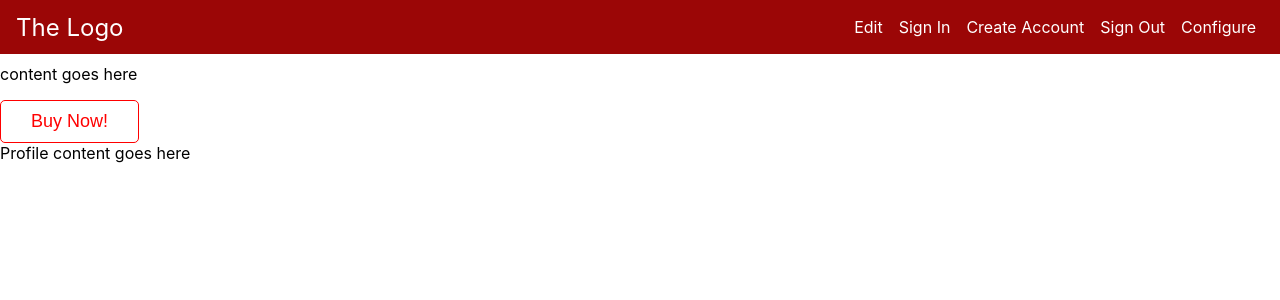
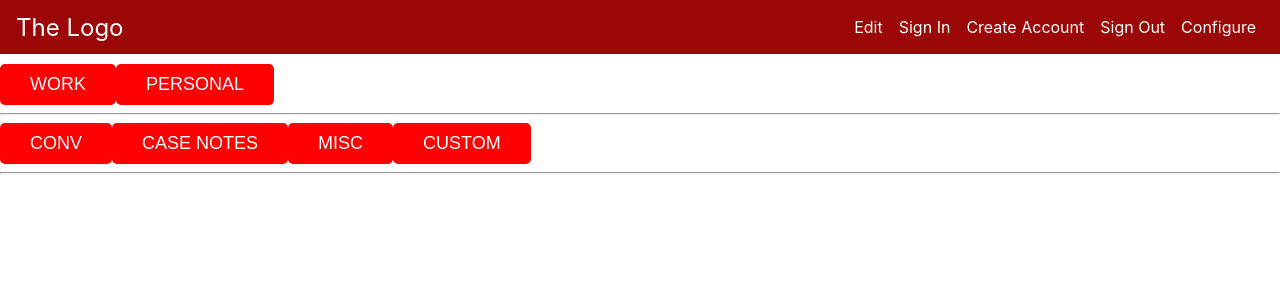
Before and after one commit to Mtn-Drew/stamp-champ, a React (Create React App) app: page /stamps in a window 1280 px wide. Shown: the top 300 px of the page. Built offline with nearby package versions, Linux system fonts and the light colour scheme.

Commit message:
Working on bottom stamps

```diff
--- a/src/App.js
+++ b/src/App.js
@@ -3,15 +3,16 @@ import Toolbar from './components/Navbar/Navbar'
 import SideDrawer from './components/SideDrawer/SideDrawer'
 import BackDrop from './components/Backdrop/Backdrop'
 
-import Profile from './components/Profile/Profile'
+// import Profile from './components/Profile/Profile'
 
 import { Button } from './components/Button/Button'
-import dummyData from './dummyStore'
+import STORE from './STORE'
 
 class App extends React.Component {
   state = {
     sideDrawerOpen: false,
-    // topButtonRow : dummyData.template
+    store: STORE,
+    selectedTemplate: STORE.template[0].id
   }
 
   drawerToggleClickHandler = () => {
@@ -38,41 +39,64 @@ class App extends React.Component {
     document.body.removeChild(el)
   }
 
+
   // handleTopRow =()=> {
-  // return <Button key={this.topButtonRow.id}>{this.state.topButtonRow.title}</Button>
-  // }
+  //   console.log(this.state.store.template.title)
+  // return <Button key={this.state.store.template.id}>{this.state.store.template.title}</Button>
+
+  // return <Button key={this.state.store.template.id}>Profile</Button>
+  //}
 
   render() {
+    const templateRow = this.state.store.template.map((templ, i) => {
+      return (
+        <Button key={templ.id}>{this.state.store.template[i].title}</Button>
+      )
+    })
+
+    console.log('this.state.store')
+    console.log(this.state.store)
+
+
+    console.log('loadout->' )
+    console.log(this.state.store.load_out);
+
+
+
+    const profileRow = this.state.store.load_out
+      .filter((selected) => selected.template_id === this.state.selectedTemplate)
+
+      .map((prof, i) => {
+        return (
+          <Button key={prof.id} >{this.state.store.load_out[i].title} </Button>
+        )
+      })
+
+
+
     let backdrop
+    console.log('profile row is -')
+    console.log(profileRow)
+    console.log('selected template-')
+    console.log(this.state.selectedTemplate)
 
     if (this.state.sideDrawerOpen) {
       backdrop = <BackDrop click={this.backdropClickHandler} />
     }
-
-
+    console.log(this.state)
 
     return (
-      <div style={{ height: '100%' }}>
+      <div   style={{ height: '100%' }}>
         <Toolbar drawerClickHandler={this.drawerToggleClickHandler} />
         <SideDrawer show={this.state.sideDrawerOpen} />
-        {backdrop}
+        <div >
+         {backdrop}
+        </div>
         <main style={{ marginTop: '64px' }}>
-          <p>content goes here</p>
-
-          <Button
-            onClick={() => {
-              console.log('You clicked me!')
-            }}
-            type='button'
-            buttonStyle='btn--primary--outline'
-
-          >
-            Buy Now!
-          </Button>
-{/* <div>
-  {this.state.topButtonRow.map(this.handleTopRow)}
-</div> */}
-          <Profile />
+          <div >{templateRow} </div>
+          <hr />
+          <div onDrop={e=>(console.log(e))} >{profileRow}</div>
+          <hr />
           {/*<Category />
         <StampPad />
         <Footer /> */}
--- a/src/components/Button/Button.js
+++ b/src/components/Button/Button.js
@@ -32,6 +32,8 @@ export const Button = ({
       className={`btn ${checkButtonStyle} ${checkButtonSize}`}
       onClick={onClick}
       type={type}
+      draggable="true"
+      onDragStart={e=>(console.log(e))}
     >
       {children}
     </button>
```
Also changed, not shown: src/STORE.js (renamed from src/dummyStore.js, +9 -11 lines).
